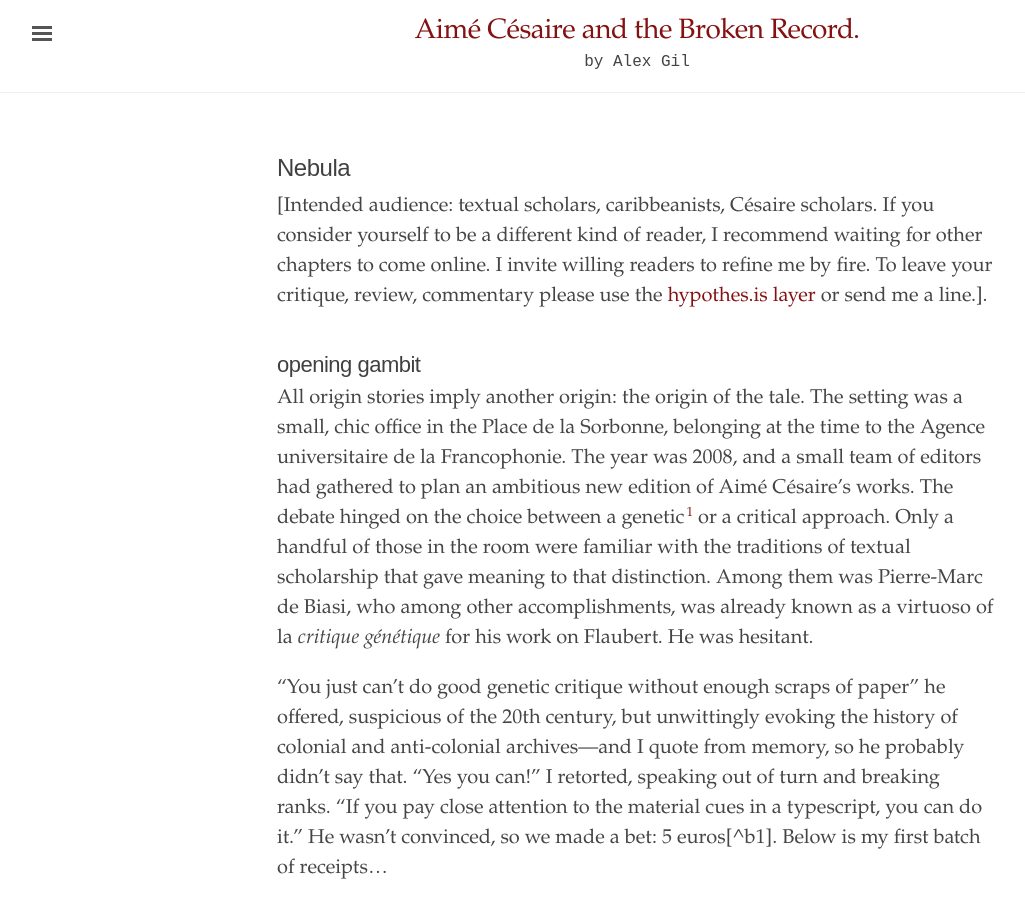
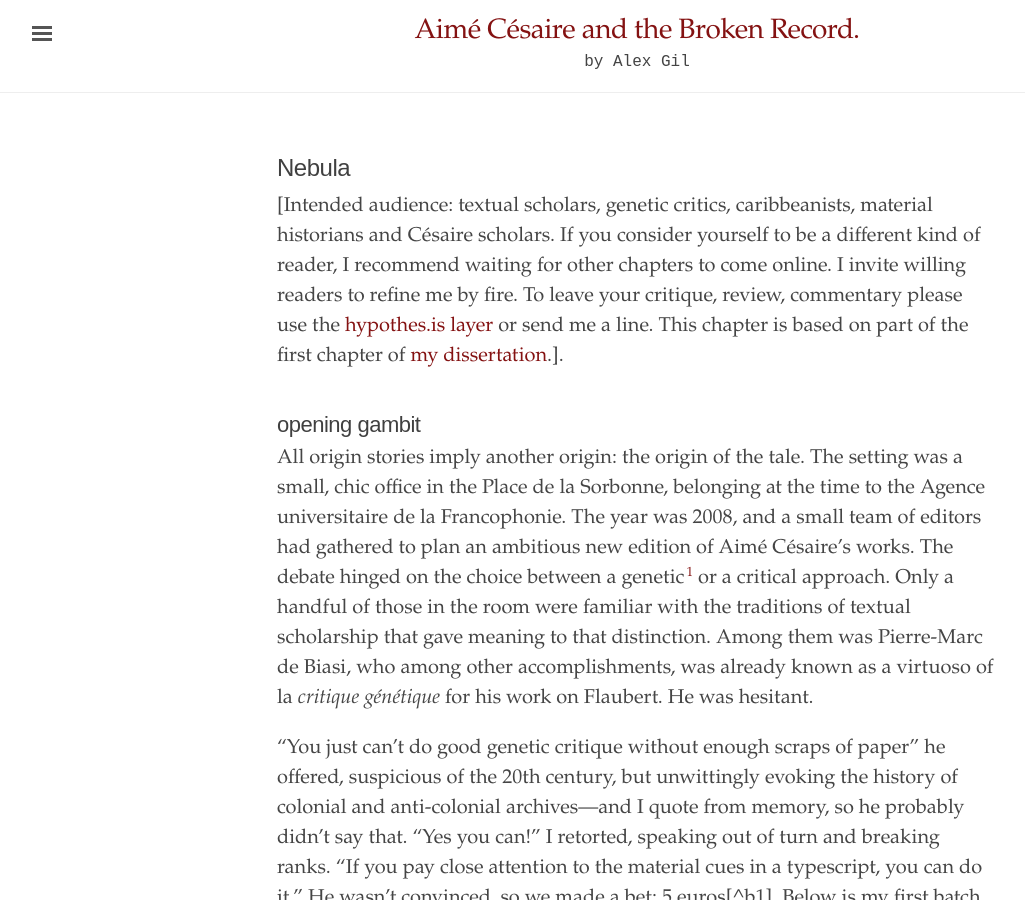
Before and after one commit to elotroalex/record, a Jekyll site: the page built from _chapters/01-nebula.md, in a window 1280 px wide and 900 px high. Shown: the whole window, without its empty margins (3-1028 px from the left). Built offline with Jekyll 4.4.1, drawn with Linux system fonts in a browser that asks for light colours.

Commit message:
refined intended audience

```diff
--- a/_chapters/01-nebula.md
+++ b/_chapters/01-nebula.md
@@ -5,7 +5,7 @@
 chapter: 1
 ---
 
-[Intended audience: textual scholars, caribbeanists, Césaire scholars. If you consider yourself to be a different kind of reader, I recommend waiting for other chapters to come online. I invite willing readers to refine me by fire. To leave your critique, review, commentary please use the [hypothes.is layer](https://via.hypothes.is/http://record.elotroalex.com/chapters/01-nebula/) or send me a line.].
+[Intended audience: textual scholars, genetic critics, caribbeanists, material historians and Césaire scholars. If you consider yourself to be a different kind of reader, I recommend waiting for other chapters to come online. I invite willing readers to refine me by fire. To leave your critique, review, commentary please use the [hypothes.is layer](https://via.hypothes.is/http://record.elotroalex.com/chapters/01-nebula/) or send me a line. This chapter is based on part of the first chapter of [my dissertation](https://academiccommons.columbia.edu/catalog/ac:161180).].
 
 ## opening gambit
 
```
